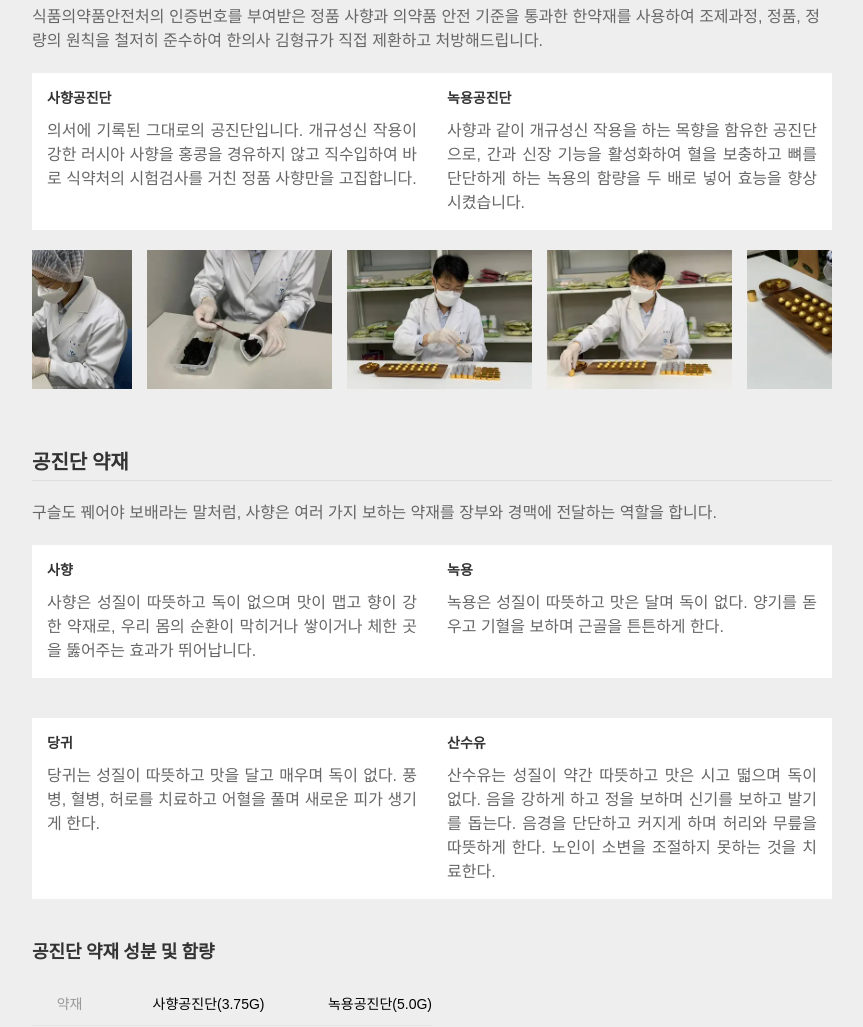
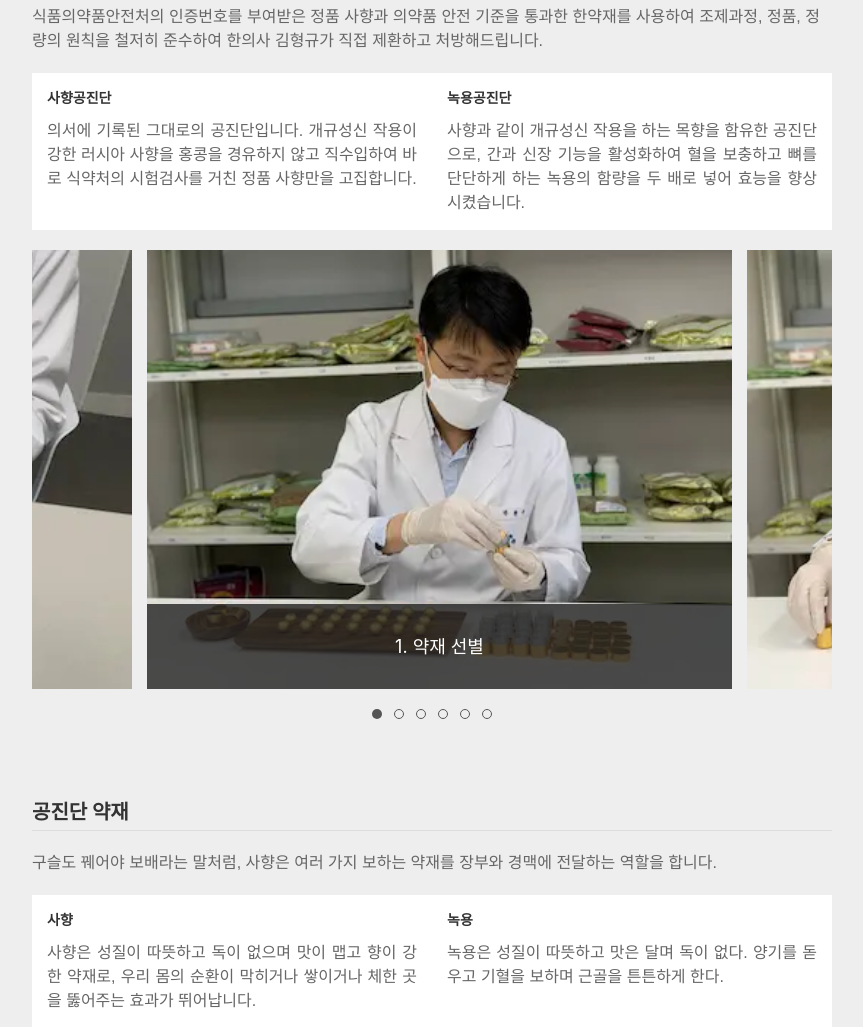
Before and after one commit to rukidding0918/gongjindan, a Python web app: template templates/base.html in a window 1280 px wide. Shown: the part 902-1929 px from the top of the page, without its empty margins (208-1071 px from the left). Run offline with Jinja, Linux system fonts and the light colour scheme; the template is opened without the code that fills it, so the values that code supplies are empty; some libraries are stand-ins or nearby versions; some web fonts are replaced.

Commit message:
making update

```diff
--- a/assets/css/style.css
+++ b/assets/css/style.css
@@ -66,10 +66,23 @@ h3 {
 
 }
 
+h4 {
+    font-size: 18px;
+}
+
 p {
     font-size: 16px;
 }
 
+@media(max-width: 640px) {
+    .uk-overlay {
+        padding: 10px;
+    }
+
+    h4 {
+        font-size: 14px;
+    }
+}
 
 .uk-list-hyphen>li {
     padding-left: 15px;
@@ -98,6 +111,13 @@ dt {
     font-weight: bold !important;
 }
 
+.uk-light .uk-dotnav>.uk-active>* {
+    background-color: #555;
+}
+
+.uk-light .uk-dotnav>*>* {
+    border-color: #555;
+}
 
 /* event */
 
--- a/templates/contents/making.html
+++ b/templates/contents/making.html
@@ -1,5 +1,3 @@
-
-
 <h3>조선 왕실의 보약 공진단, 필요하신 분들을 위해 정성껏 준비했습니다.</h3>
 <p>
     식품의약품안전처의 인증번호를 부여받은 정품 사향과 의약품 안전 기준을
@@ -25,54 +23,85 @@
     </dl>
 </div>
 
-<div class="uk-position-relative uk-visible-toggle uk-light uk-margin-top" tabindex="-1" uk-slider="center:true;autoplay:true;autoplay-interval:2000">
+<div class="uk-position-relative uk-visible-toggle uk-light uk-margin-top" tabindex="-1"
+    uk-slider="center:true;autoplay:true;autoplay-interval:2000;clsActivated: uk-transition-active;">
 
-    <ul class="uk-slider-items uk-child-width-1-2 uk-child-width-1-3@s uk-child-width-1-4@m uk-grid uk-grid-small">
-        <li>
+    <ul class="uk-slider-items uk-grid uk-grid-small">
+        <li class="uk-width-3-4">
+            <div class="uk-panel">
                 <picture>
                     <source type="image/webp" srcset="assets/images/making/1.webp">
-                <img src="assets/images/making/1.jpg" width="400" height="600" alt="공진단 만드는 모습1">
+                    <img src="assets/images/making/1.jpg" width="800" height="600" alt="공진단 만드는 모습1">
                 </picture>
-            <!-- <div class="uk-position-center uk-panel"><h1>1</h1></div> -->
+                <div class="uk-overlay uk-overlay-primary uk-position-bottom uk-text-center uk-transition-slide-bottom">
+                    <h4 class="uk-margin-remove">1. 약재 선별</h4>
+                </div>
+            </div>
         </li>
-        <li>
+        <li class="uk-width-3-4">
+            <div class="uk-panel">
                 <picture>
                     <source type="image/webp" srcset="assets/images/making/2.webp">
-                <img src="assets/images/making/2.jpg" width="400" height="600" alt="공진단 만드는 모습2">
+                    <img src="assets/images/making/2.jpg" width="800" height="600" alt="공진단 만드는 모습2">
                 </picture>
-            <!-- <div class="uk-position-center uk-panel"><h1>2</h1></div> -->
+                <div class="uk-overlay uk-overlay-primary uk-position-bottom uk-text-center uk-transition-slide-bottom">
+                    <h4>2. 배합 및 제분</h4>
+                </div>
+            </div>
         </li>
-        <li>
+        <li class="uk-width-3-4">
+            <div class="uk-panel">
+                <div class="uk-panel">
                     <picture>
                         <source type="image/webp" srcset="assets/images/making/3.webp">
-                <img src="assets/images/making/3.jpg" width="400" height="600" alt="공진단 만드는 모습3">
+                        <img src="assets/images/making/3.jpg" width="800" height="600" alt="공진단 만드는 모습3">
                     </picture>
-            <!-- <div class="uk-position-center uk-panel"><h1>3</h1></div> -->
+                    <div
+                        class="uk-overlay uk-overlay-primary uk-position-bottom uk-text-center uk-transition-slide-bottom">
+                        <h4>3. 봉밀반죽 및 숙성</h4>
+                    </div>
+                </div>
+            </div>
         </li>
-        <li>
+        <li class="uk-width-3-4">
+            <div class="uk-panel">
                 <picture>
                     <source type="image/webp" srcset="assets/images/making/4.webp">
-                <img src="assets/images/making/4.jpg" width="400" height="600" alt="공진단 만드는 모습4">
+                    <img src="assets/images/making/4.jpg" width="800" height="600" alt="공진단 만드는 모습4">
                 </picture>
-            <!-- <div class="uk-position-center uk-panel"><h1>4</h1></div> -->
+                <div class="uk-overlay uk-overlay-primary uk-position-bottom uk-text-center uk-transition-slide-bottom">
+                    <h4>4. 관능검사</h4>
+                </div>
+            </div>
         </li>
-        <li>
+        <li class="uk-width-3-4">
+            <div class="uk-panel">
                 <picture>
                     <source type="image/webp" srcset="assets/images/making/5.webp">
-                <img src="assets/images/making/5.jpg" width="400" height="600" alt="공진단 만드는 모습5">
+                    <img src="assets/images/making/5.jpg" width="800" height="600" alt="공진단 만드는 모습5">
                 </picture>
-            <!-- <div class="uk-position-center uk-panel"><h1>5</h1></div> -->
+                <div class="uk-overlay uk-overlay-primary uk-position-bottom uk-text-center uk-transition-slide-bottom">
+                    <h4>5. 제환 및 금박 작업</h4>
+                </div>
+            </div>
         </li>
-        <li>
+        <li class="uk-width-3-4">
+            <div class="uk-panel">
                 <picture>
                     <source type="image/webp" srcset="assets/images/making/6.webp">
-                <img src="assets/images/making/6.jpg" width="400" height="600" alt="공진단 만드는 모습6">
+                    <img src="assets/images/making/6.jpg" width="800" height="600" alt="공진단 만드는 모습6">
                 </picture>
-            <!-- <div class="uk-position-center uk-panel"><h1>6</h1></div> -->
+                <div class="uk-overlay uk-overlay-primary uk-position-bottom uk-text-center uk-transition-slide-bottom">
+                    <h4>6. 포장</h4>
+                </div>
+            </div>
         </li>
     </ul>
 
-    <a class="uk-position-center-left uk-position-small uk-hidden-hover" href="#" uk-slidenav-previous uk-slider-item="previous"></a>
-    <a class="uk-position-center-right uk-position-small uk-hidden-hover" href="#" uk-slidenav-next uk-slider-item="next"></a>
+    <a class="uk-position-center-left uk-position-small uk-hidden-hover" href="#" uk-slidenav-previous
+        uk-slider-item="previous"></a>
+    <a class="uk-position-center-right uk-position-small uk-hidden-hover" href="#" uk-slidenav-next
+        uk-slider-item="next"></a>
+    <ul class="uk-slider-nav uk-dotnav uk-flex-center uk-margin"></ul>
 
 </div>
```
Also changed, not shown: index.html (+53 -24 lines). Lines whose indentation alone changed are shown as unchanged.
